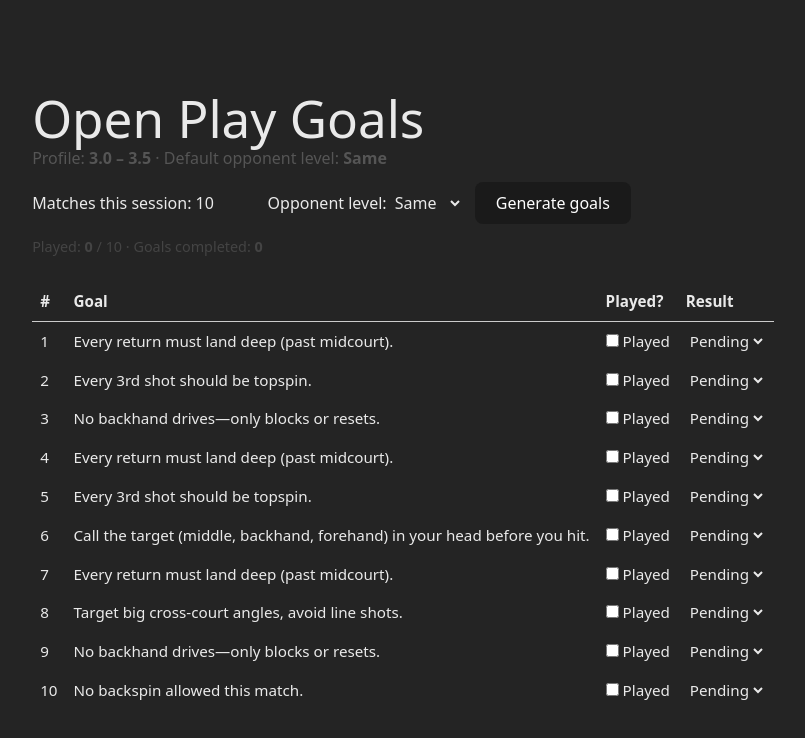
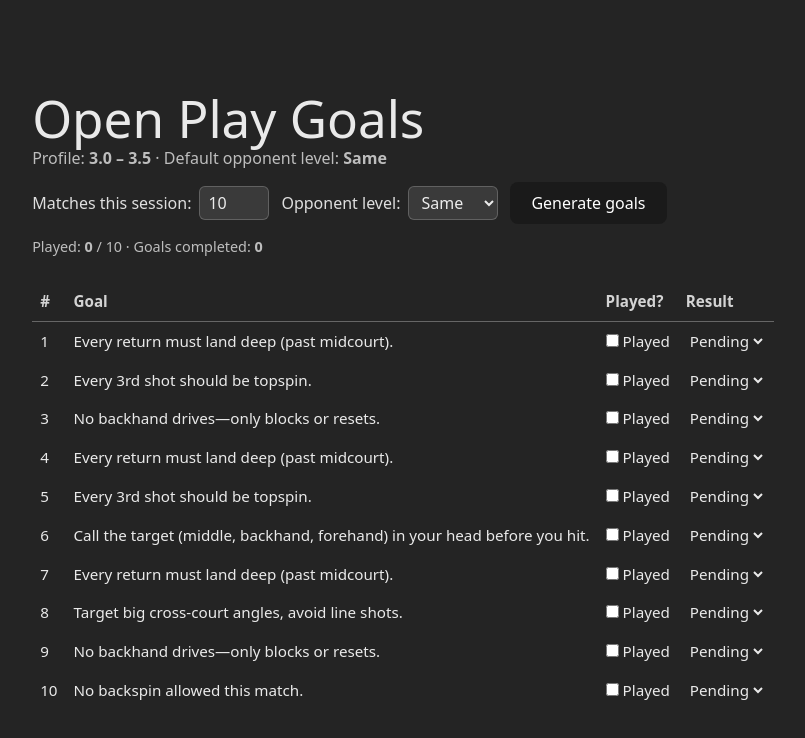
Before and after one commit to austinthedeveloper/react-open-play, a React (Vite) app: page / in a window 1280 px wide. Shown: the top 738 px of the page, without its empty margins (237-1042 px from the left). Built offline with nearby package versions, Linux system fonts and the light colour scheme.

Commit message:
Updated some text classes

```diff
--- a/src/App.tsx
+++ b/src/App.tsx
@@ -51,16 +51,14 @@ export function App() {
     <div className="text-left">
       <header className="mb-6">
         <h1 className="text-[3.2em] leading-[1.1]">Open Play Goals</h1>
-        <p className="m-0 text-[#555]">
+        <p className="m-0 text-white/70">
           Profile: <strong>{profile.ratingRange}</strong> &middot; Default
           opponent level:{" "}
-          <strong className="capitalize">
-            {profile.defaultOpponentLevel}
-          </strong>
+          <strong className="capitalize">{profile.defaultOpponentLevel}</strong>
         </p>
 
-        <div className="mt-3 flex flex-wrap items-center gap-3">
-          <label>
+        <div className="mt-3 flex flex-wrap items-center gap-3 text-white/85">
+          <label className="flex items-center gap-2">
             Matches this session:{" "}
             <input
               type="number"
@@ -72,12 +70,12 @@ export function App() {
                   Math.min(20, Math.max(1, Number(e.target.value) || 1))
                 )
               }
-              className="w-[60px]"
+              className="w-[70px] rounded-md border border-white/20 bg-white/10 px-2 py-1 text-white/90 focus:border-white/60 focus:outline-none"
             />
           </label>
 
-          <label>
-            Opponent level:{" "}
+          <label className="flex items-center gap-2">
+            Opponent level:
             <select
               value={profile.defaultOpponentLevel}
               onChange={(e) =>
@@ -86,6 +84,7 @@ export function App() {
                   defaultOpponentLevel: e.target.value as OpponentLevel,
                 }))
               }
+              className="rounded-md border border-white/20 bg-white/10 px-2 py-1 text-white/90 focus:border-white/60 focus:outline-none"
             >
               <option value="lower">Lower</option>
               <option value="same">Same</option>
@@ -102,7 +101,7 @@ export function App() {
           </button>
         </div>
 
-        <div className="mt-3 text-[0.9rem] text-[#444]">
+        <div className="mt-3 text-[0.9rem] text-white/70">
           <span>
             Played: <strong>{playedCount}</strong> / {matches.length}
           </span>
@@ -120,16 +119,16 @@ export function App() {
           <table className="w-full border-collapse text-[0.95rem]">
             <thead>
               <tr>
-                <th className="border-b border-[#ccc] p-2 text-left">
+                <th className="border-b border-white/30 p-2 text-left text-white/80">
                   #
                 </th>
-                <th className="border-b border-[#ccc] p-2 text-left">
+                <th className="border-b border-white/30 p-2 text-left text-white/80">
                   Goal
                 </th>
-                <th className="border-b border-[#ccc] p-2 text-left">
+                <th className="border-b border-white/30 p-2 text-left text-white/80">
                   Played?
                 </th>
-                <th className="border-b border-[#ccc] p-2 text-left">
+                <th className="border-b border-white/30 p-2 text-left text-white/80">
                   Result
                 </th>
               </tr>
@@ -138,16 +137,10 @@ export function App() {
               {matches.map((match) => (
                 <tr
                   key={match.id}
-                  className={
-                    match.played ? "bg-[#f8fff8] text-[#1b2a16]" : ""
-                  }
+                  className={match.played ? "bg-[#f8fff8] text-[#1b2a16]" : ""}
                 >
-                  <td className="w-8 p-2 align-top">
-                    {match.index}
-                  </td>
-                  <td className="p-2 align-top">
-                    {match.goalText}
-                  </td>
+                  <td className="w-8 p-2 align-top">{match.index}</td>
+                  <td className="p-2 align-top">{match.goalText}</td>
                   <td className="p-2 align-top">
                     <label>
                       <input
```
